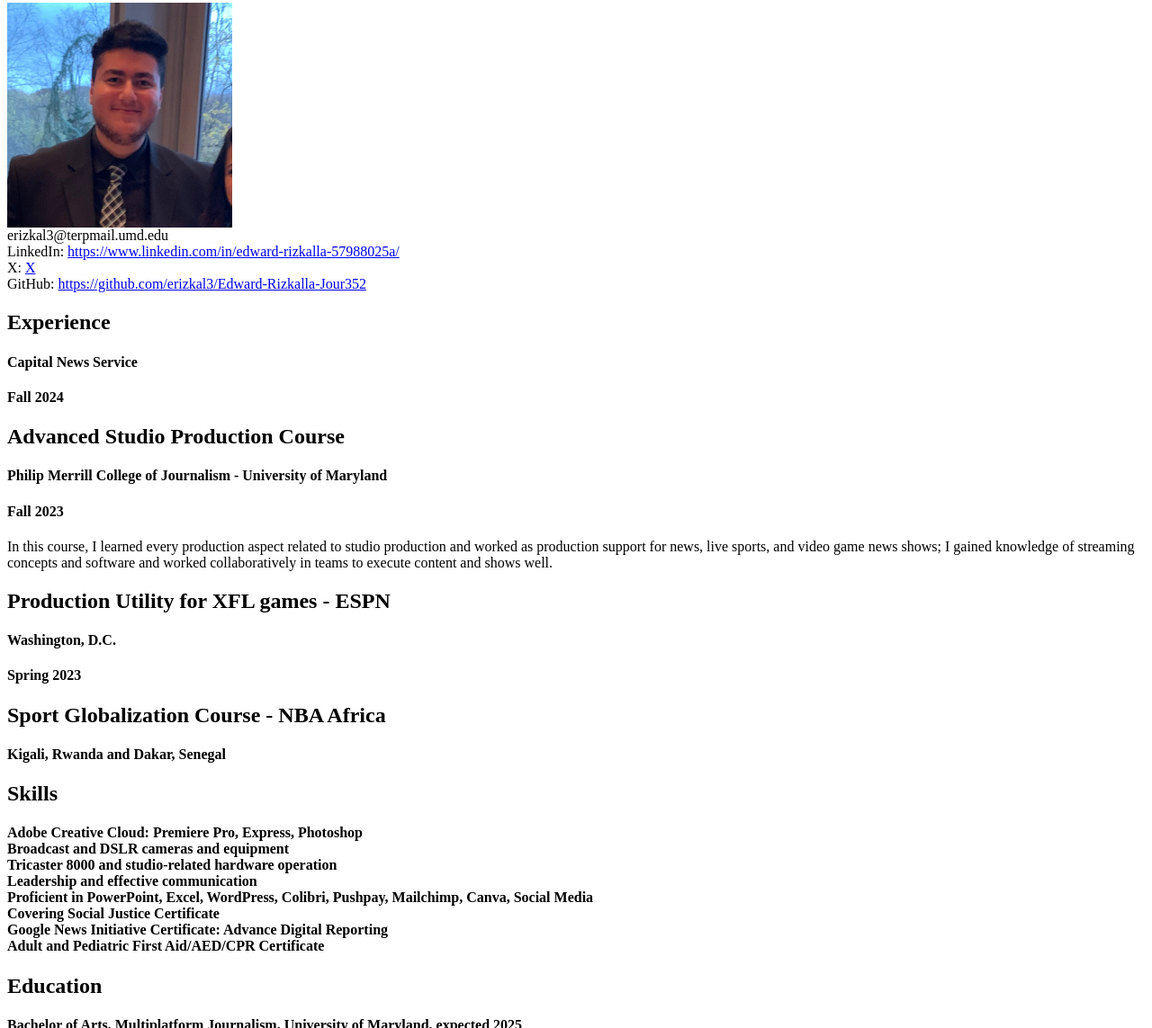
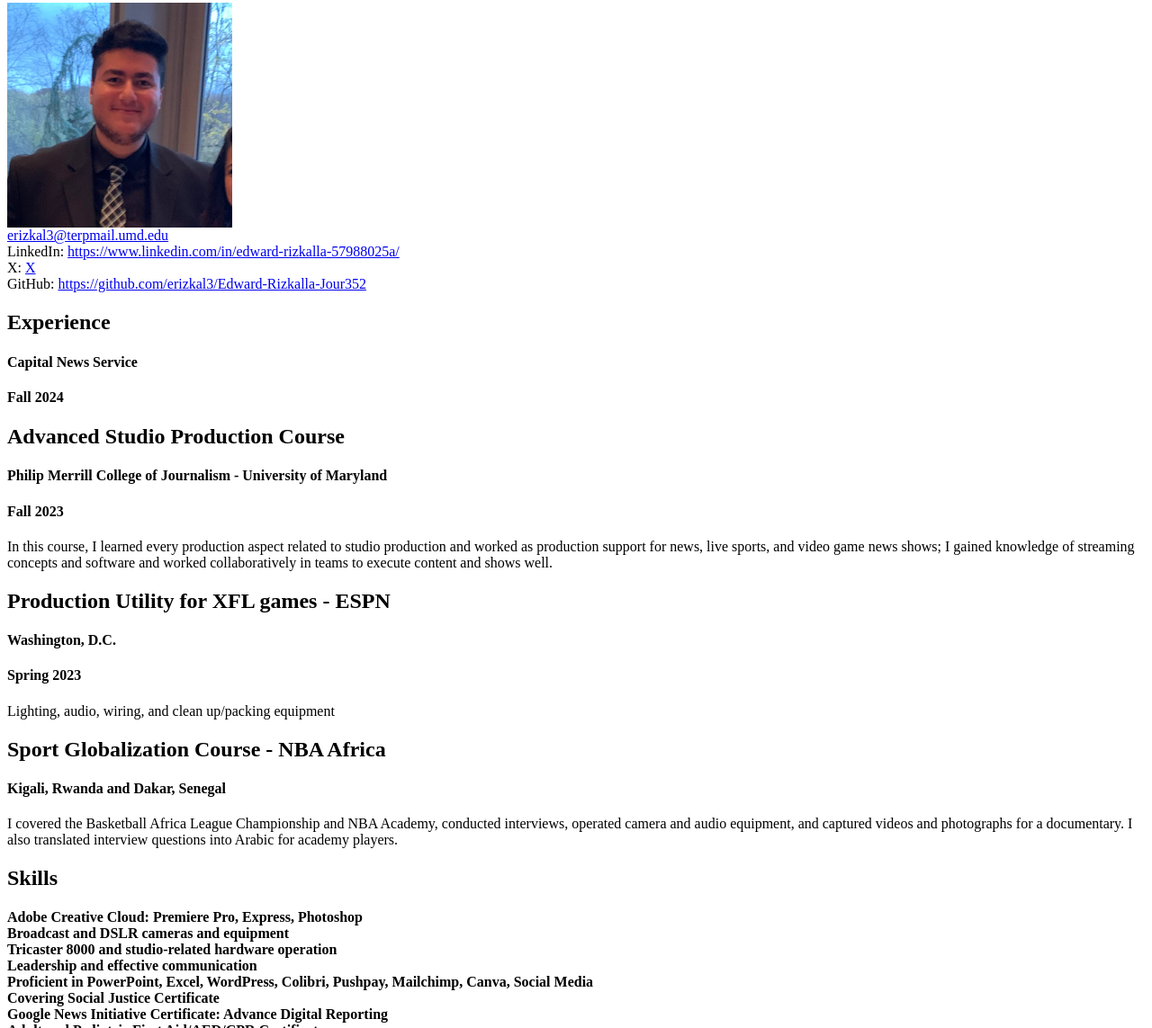
Before and after one commit to erizkal3/Edward-Rizkalla-Jour352, a plain HTML site: page resume.html in a window 1280 px wide. Shown: the part 97-1240 px from the top of the page at 90% size. Drawn offline with Linux system fonts and the light colour scheme.

Commit message:
Finished Resume

```diff
--- a/resume.html
+++ b/resume.html
@@ -4,13 +4,14 @@
     </head>
 
     <body>
+        <!--I built this myself:-->
         <h1>Edward Rizkalla</h1>
         <p><strong>Student Producer for CNS-TV MD</strong></p>
 
         <img src="eddyheadshot.jpeg" alt="A photo of me" width="250" />
 
         <div id="contact">
-            erizkal3@terpmail.umd.edu
+            <a href="erizkal3@terpmail.umd.edu">erizkal3@terpmail.umd.edu</a>
             <br />
             LinkedIn:
             <a href="https://www.linkedin.com/in/edward-rizkalla-57988025a/" target="_blank"
@@ -42,9 +43,15 @@
         <h2>Production Utility for XFL games - ESPN</h2>
         <h4>Washington, D.C.</h4>
         <h4>Spring 2023</h4>
+        <p>Lighting, audio, wiring, and clean up/packing equipment</p>
 
         <h2>Sport Globalization Course - NBA Africa</h2>
         <h4>Kigali, Rwanda and Dakar, Senegal</h4>
+        <p>
+            I covered the Basketball Africa League Championship and NBA Academy, conducted interviews, operated camera
+            and audio equipment, and captured videos and photographs for a documentary. I also translated interview
+            questions into Arabic for academy players.
+        </p>
 
         <h2>Skills</h2>
         <h4>
```
